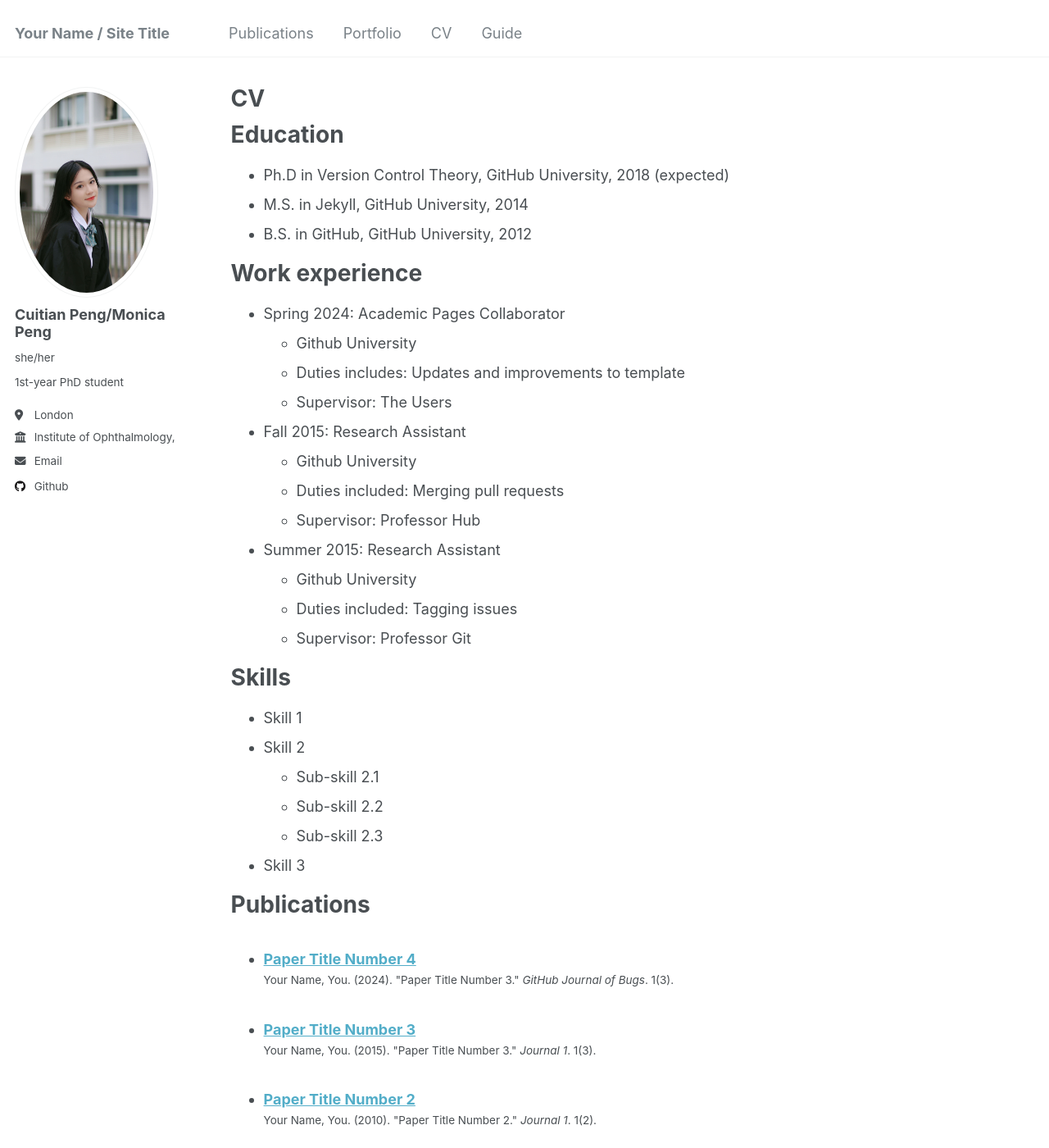
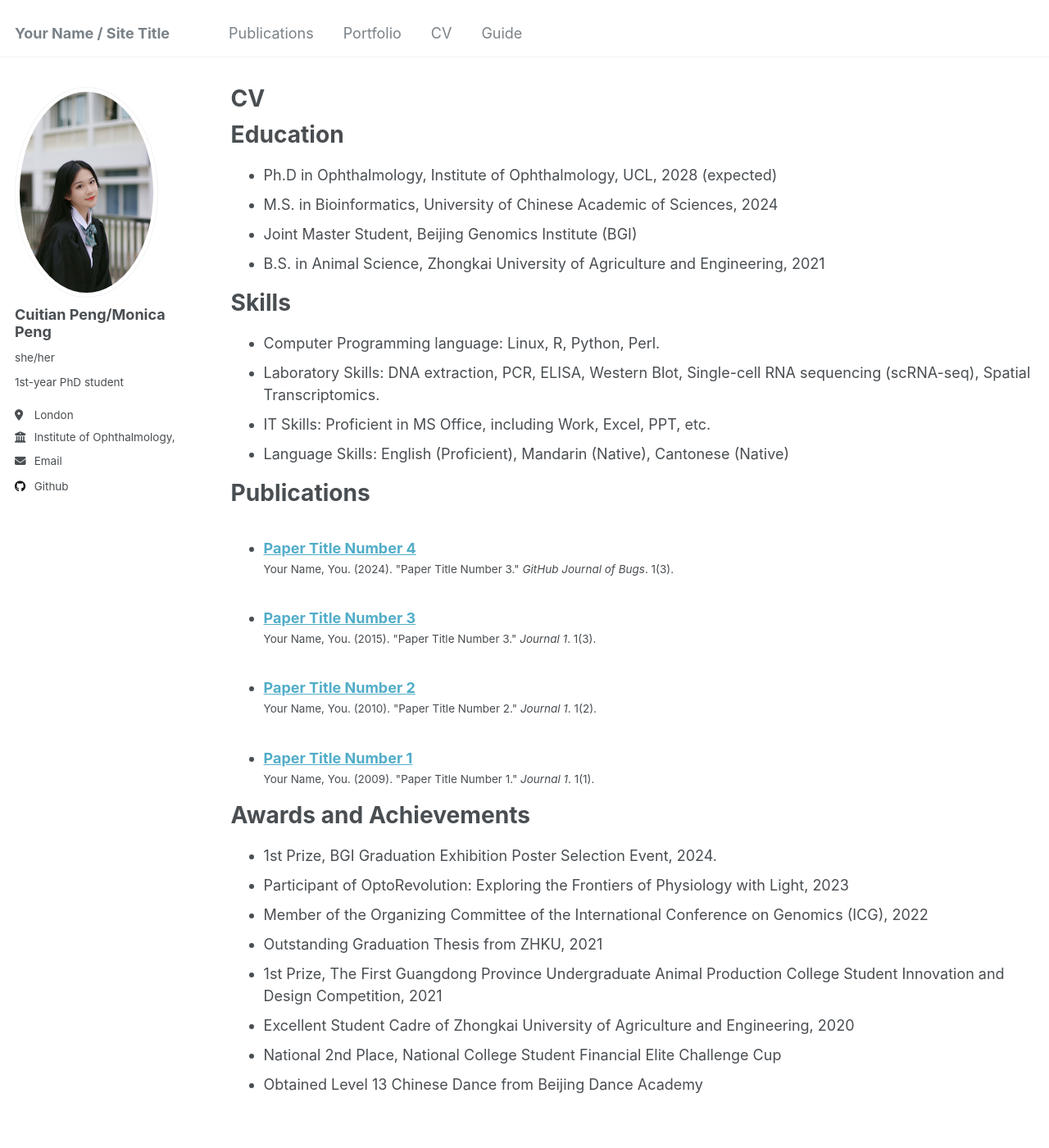
Before and after one commit to Monica0807/Monica24.ucl, a Jekyll site: the page built from _pages/cv.md, in a window 1280 px wide and 1400 px high. Shown: the whole window at 82% size. Built offline with Jekyll 4.4.1, drawn with Linux system fonts in a browser that asks for light colours; some of the changed text lies outside the part shown.

Commit message:
Update cv.md

```diff
--- a/_pages/cv.md
+++ b/_pages/cv.md
@@ -11,35 +11,19 @@ redirect_from:
 
 Education
 ======
-* Ph.D in Version Control Theory, GitHub University, 2018 (expected)
-* M.S. in Jekyll, GitHub University, 2014
-* B.S. in GitHub, GitHub University, 2012
+* Ph.D in Ophthalmology, Institute of Ophthalmology, UCL, 2028 (expected)
+* M.S. in Bioinformatics, University of Chinese Academic of Sciences, 2024
+* Joint Master Student, Beijing Genomics Institute (BGI)
+* B.S. in Animal Science, Zhongkai University of Agriculture and Engineering, 2021
 
-Work experience
-======
-* Spring 2024: Academic Pages Collaborator
-  * Github University
-  * Duties includes: Updates and improvements to template
-  * Supervisor: The Users
-
-* Fall 2015: Research Assistant
-  * Github University
-  * Duties included: Merging pull requests
-  * Supervisor: Professor Hub
-
-* Summer 2015: Research Assistant
-  * Github University
-  * Duties included: Tagging issues
-  * Supervisor: Professor Git
 
 Skills
 ======
-* Skill 1
-* Skill 2
-  * Sub-skill 2.1
-  * Sub-skill 2.2
-  * Sub-skill 2.3
-* Skill 3
+* Computer Programming language: Linux, R, Python, Perl.
+* Laboratory Skills: DNA extraction, PCR, ELISA, Western Blot, Single-cell RNA sequencing (scRNA-seq), Spatial Transcriptomics.
+* IT Skills: Proficient in MS Office, including Work, Excel, PPT, etc.
+* Language Skills: English (Proficient), Mandarin (Native), Cantonese (Native)
+
 
 Publications
 ======
@@ -47,18 +31,14 @@ Publications
     {% include archive-single-cv.html %}
   {% endfor %}</ul>
 
-Talks
+
+Awards and Achievements
 ======
-  <ul>{% for post in site.talks reversed %}
-    {% include archive-single-talk-cv.html  %}
-  {% endfor %}</ul>
-
-Teaching
-======
-  <ul>{% for post in site.teaching reversed %}
-    {% include archive-single-cv.html %}
-  {% endfor %}</ul>
-
-Service and leadership
-======
-* Currently signed in to 43 different slack teams
+* 1st Prize, BGI Graduation Exhibition Poster Selection Event, 2024.
+* Participant of OptoRevolution: Exploring the Frontiers of Physiology with Light, 2023
+* Member of the Organizing Committee of the International Conference on Genomics (ICG), 2022
+* Outstanding Graduation Thesis from ZHKU, 2021
+* 1st Prize, The First Guangdong Province Undergraduate Animal Production College Student Innovation and Design Competition, 2021
+* Excellent Student Cadre of Zhongkai University of Agriculture and Engineering, 2020
+*	National 2nd Place, National College Student Financial Elite Challenge Cup
+*	Obtained Level 13 Chinese Dance from Beijing Dance Academy
```
